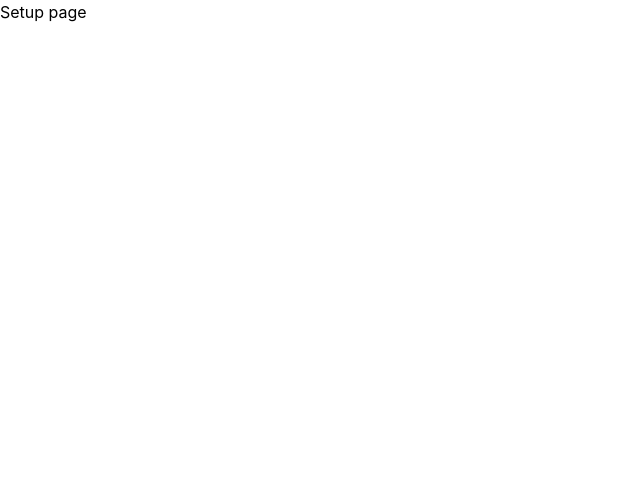
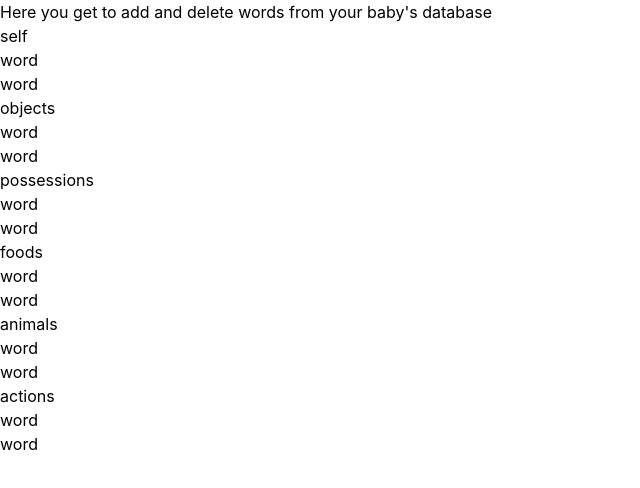
Before and after one commit to noattongi/baby-reader, a Next.js app: page /setup in a window 1280 px wide. Shown: the top 488 px of the page, without its empty margins (0-640 px from the left). Built offline with nearby package versions, Linux system fonts and the light colour scheme; no server answers.

Commit message:
Began setup page Cleaned up database and server side code

```diff
--- /dev/null
+++ b/components/setup/CategorySection.tsx
@@ -0,0 +1,31 @@
+import React, {useState, useEffect} from 'react';
+import axios from 'axios';
+
+interface Word {
+  word: string;
+  category: string;
+  reads: number;
+}
+
+interface Props {
+  category: string;
+  words?: Array<Word>;
+}
+
+const CategorySection: React.FC<Props> = (props: Props) => {
+
+
+
+
+  return (
+    <div>
+      <h2>{props.category}</h2>
+      <ul>
+        <li>word</li>
+        <li>word</li>
+      </ul>
+    </div>
+  )
+}
+
+export default CategorySection;
--- /dev/null
+++ b/components/setup/WordSelector.tsx
@@ -0,0 +1,11 @@
+import React from 'react';
+
+const WordSelector: React.FC = () => {
+  return (
+    <div>
+
+    </div>
+  )
+}
+
+export default WordSelector;
--- a/database/seed.js
+++ b/database/seed.js
@@ -1,3 +1,4 @@
+//These functions no longer exist
 const {save, find} = require('./index.js');
 
 const words = ['dog', 'cat', 'fork', 'refrigerator', 'toy'];
--- a/pages/login.tsx
+++ b/pages/login.tsx
@@ -43,7 +43,7 @@ export default function Login(){
           <input style={text_input} name='password' type='password' onChange={(e) => setPassword(e.target.value)}/>
           <button style={button} type='submit'>Submit</button>
         </form>
-        <p style={p}>Don&apos;t have an account? <a style={signup_link}><Link href='/signup'>Signup here</Link></a></p>
+        <p style={p}>Don&apos;t have an account? <div style={signup_link}><Link href='/signup'>Signup here</Link></div></p>
       </div>
     </div>
   )
--- a/pages/setup.tsx
+++ b/pages/setup.tsx
@@ -1,9 +1,51 @@
-import React from 'react';
+import React, {useState} from 'react';
+import axios from 'axios';
+import CategorySection from '../components/setup/CategorySection';
 
 export default function Setup() {
+
+  interface Word {
+    word: string;
+    category: string;
+    reads: number;
+  }
+
+  var objects: Array<Word> = [];
+  var possessions: Array<Word> = [];
+  var foods: Array<Word> = [];
+  var animals: Array<Word> = [];
+  var actions: Array<Word> = [];
+
+  axios.get('http://127.0.0.1:3001/words')
+  .then(({data}) => {
+    for (let i of data) {
+      if (i.category === 'object') {
+        objects.push(i);
+      }
+      else if (i.category === 'possession') {
+        possessions.push(i);
+      }
+      else if (i.category === 'food') {
+        foods.push(i);
+      }
+      else if (i.category === 'animal') {
+        animals.push(i);
+      }
+      else if (i.category === 'action') {
+        actions.push(i);
+      }
+    }
+  })
+
   return (
     <div>
-      Setup page
+      <h3>Here you get to add and delete words from your baby's database</h3>
+      <CategorySection category='self'/>
+      <CategorySection category='objects' words={objects}/>
+      <CategorySection category='possessions' words={possessions}/>
+      <CategorySection category='foods' words={foods}/>
+      <CategorySection category='animals' words={animals}/>
+      <CategorySection category='actions' words={animals}/>
     </div>
   )
 }
```
Also changed, not shown: database/index.js (+17 -0 lines), database/baby-reader-data.csv, 1 other file (tests, documents, lock files or other folders).
